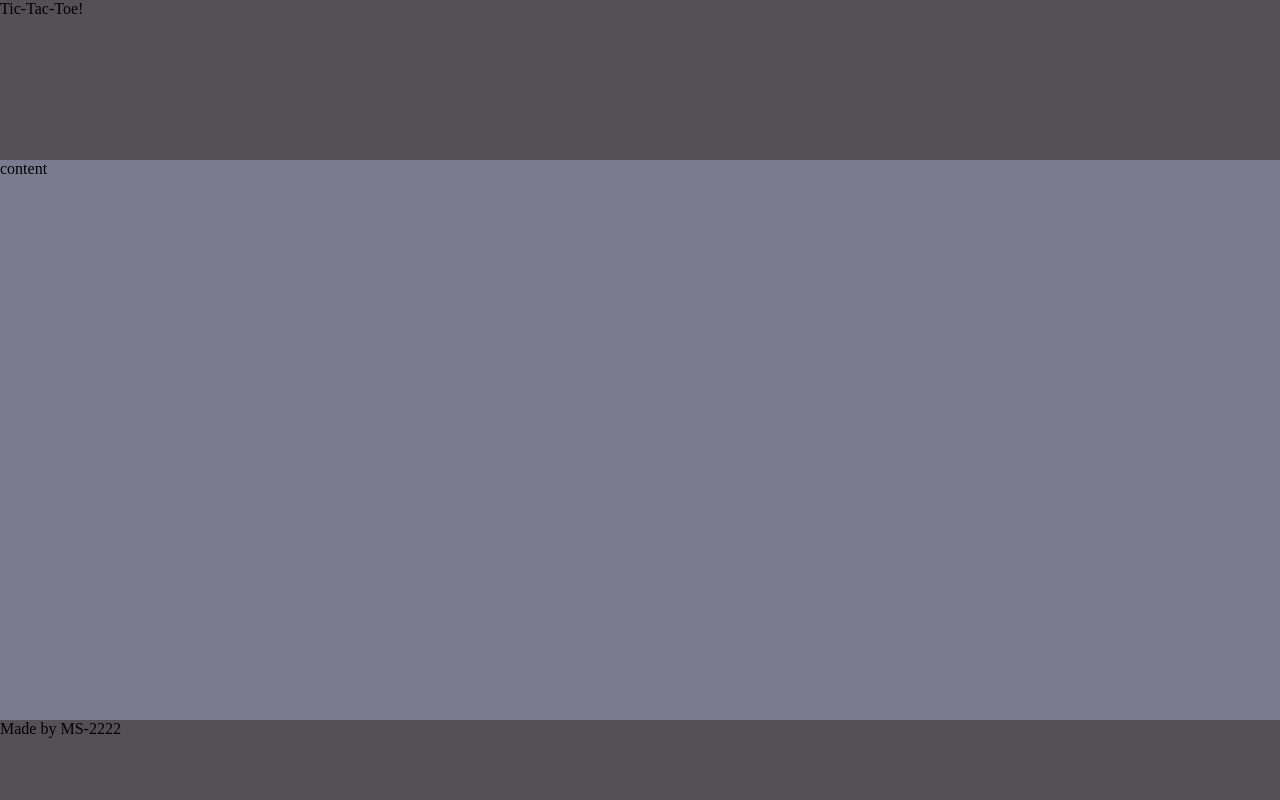
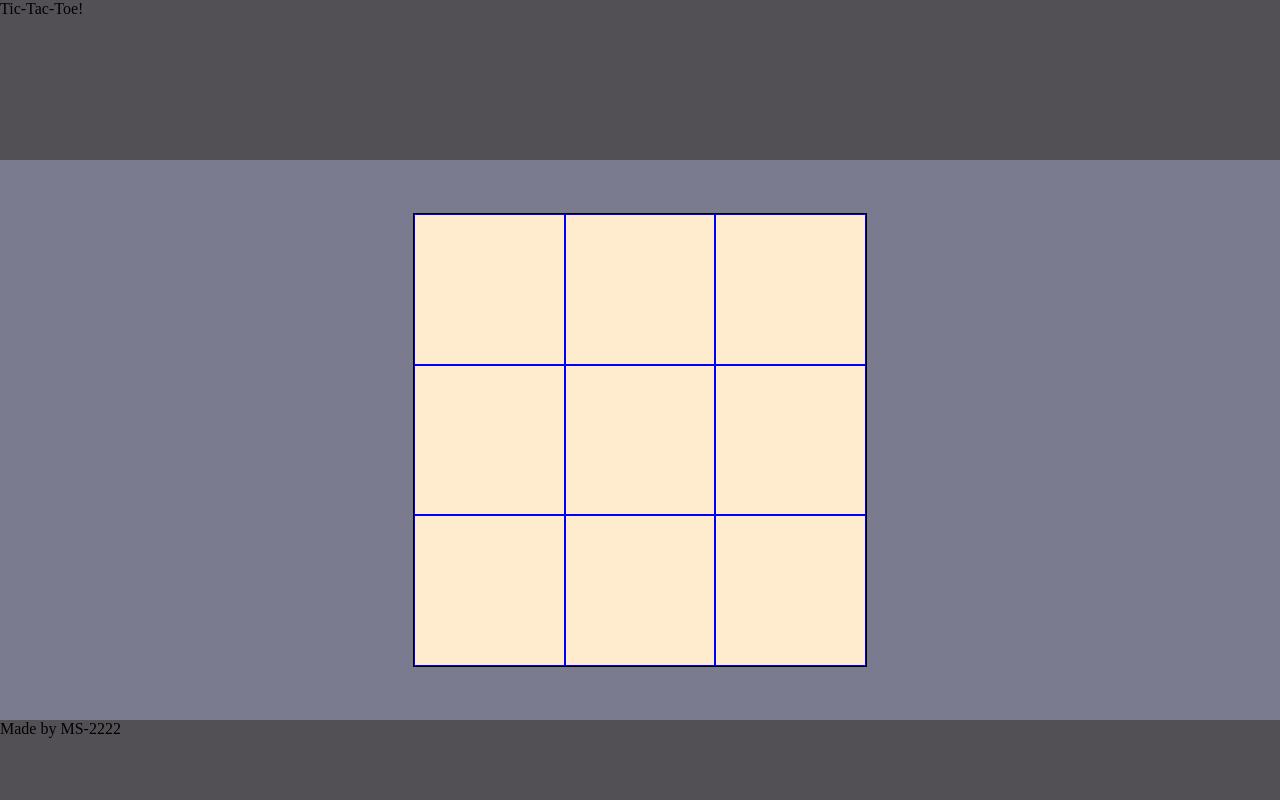
Before and after one commit to MS-2222/tic-tac-toe, a plain HTML site: page index.html in a window 1280 px wide. Drawn offline with Linux system fonts and the light colour scheme.

Commit message:
Set up initial gameboard module

```diff
--- a/game.js
+++ b/game.js
@@ -0,0 +1,15 @@
+
+const gameboard = (() => {
+    let tilesArray = new Array(9);
+    let arrayLength = tilesArray.length;
+    let container = document.querySelector('.container');
+    for(let i = 0; i < arrayLength; i++) {
+        let square = document.createElement('div')
+        square.className = 'square';
+        square.style.width = (450 / 3) + 'px';
+        square.style.height = (450 / 3) + 'px';
+        container.appendChild(square);
+    }
+
+
+})();
--- a/index.html
+++ b/index.html
@@ -10,7 +10,11 @@
 </head>
 <body>
     <div class="header">Tic-Tac-Toe!</div>
-    <div class="content">content</div>
+    <div class="content">
+        <div class="container">
+
+        </div>
+    </div>
     <div class="footer">Made by MS-2222</div>
 </body>
 </html>
--- a/styles.css
+++ b/styles.css
@@ -19,6 +19,25 @@ body {
     grid-column: 1;
     grid-row: 2;
     background-color: rgb(123, 123, 143);
+    display: flex;
+    justify-content: center;
+    align-items: center;
+}
+
+.container {
+    width: 450px;
+    height: 450px;
+    border: solid black 2px;
+    background-color: blanchedalmond;
+    display: flex;
+    flex-wrap: wrap;
+}
+
+.square {
+    border: solid blue 1px;
+    display: flex;
+    flex-shrink: 0;
+    margin: -1px;
 }
 
 .footer {
```
